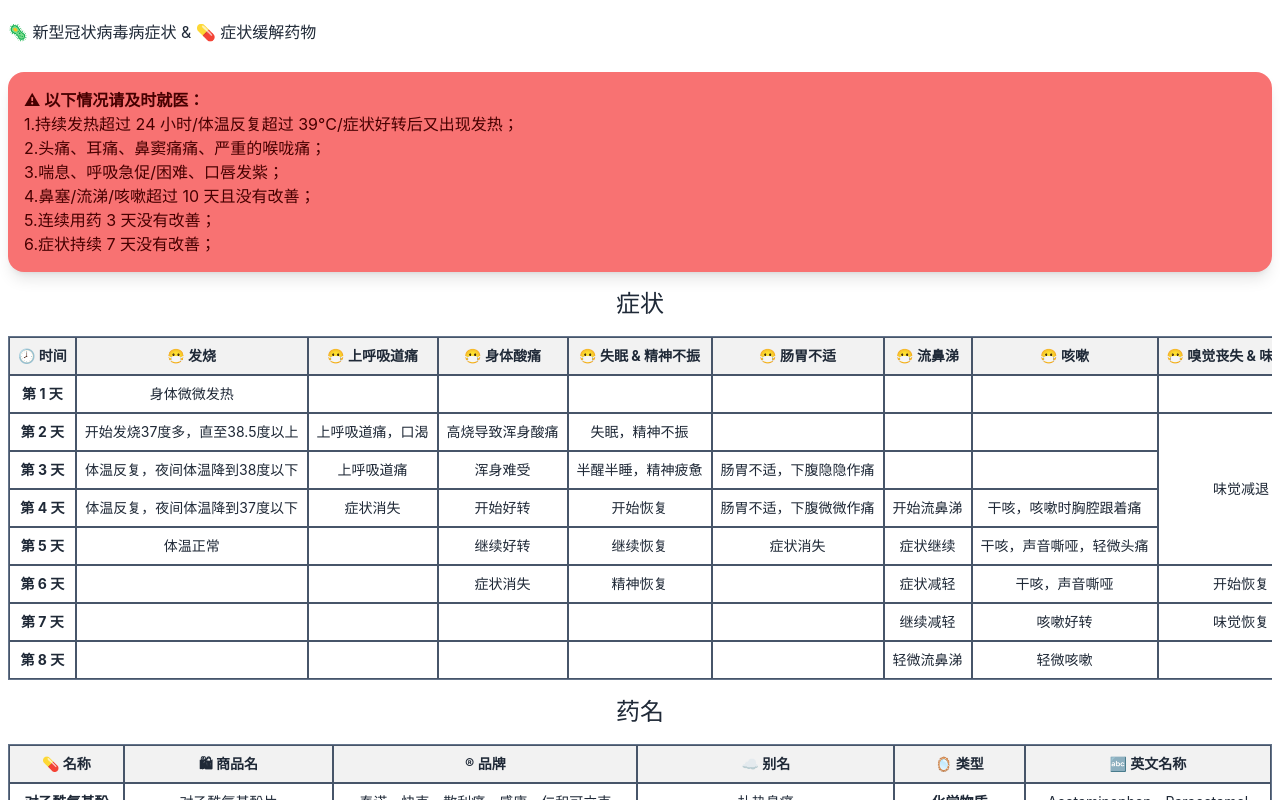
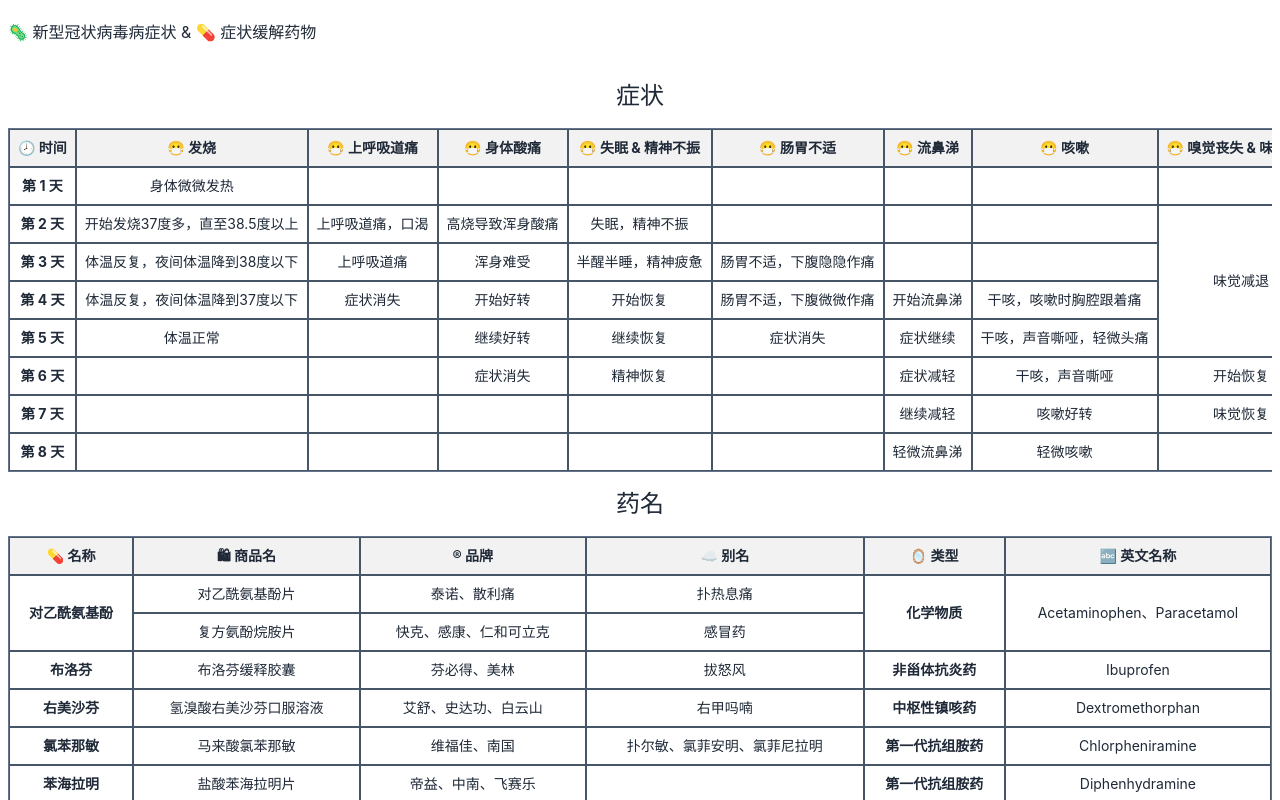
Before and after one commit to zcyc/medication-guide, a React (Vite) app: page / in a window 1280 px wide. Shown: the top 800 px of the page. Built offline with nearby package versions, Linux system fonts and the light colour scheme.

Commit message:
添加复方氨酚烷胺片

```diff
--- a/src/App.jsx
+++ b/src/App.jsx
@@ -7,21 +7,6 @@ function App() {
                 <h1 className="text-l">
                     🦠 新型冠状病毒病症状 & 💊 症状缓解药物
                 </h1>
-            </div>
-            <div className="m-2">
-                <div className="alert alert-error shadow-lg">
-                    <div>
-                <span>
-                    <h3 className="font-bold">⚠ 以下情况请及时就医：</h3>
-                    <div>1.持续发热超过 24 小时/体温反复超过 39°C/症状好转后又出现发热；</div>
-                    <div>2.头痛、耳痛、鼻窦痛痛、严重的喉咙痛；</div>
-                    <div>3.喘息、呼吸急促/困难、口唇发紫；</div>
-                    <div>4.鼻塞/流涕/咳嗽超过 10 天且没有改善；</div>
-                    <div>5.连续用药 3 天没有改善；</div>
-                    <div>6.症状持续 7 天没有改善；</div>
-                </span>
-                    </div>
-                </div>
             </div>
             <div className="text-2xl text-center m-4">症状</div>
             <div className="overflow-x-auto m-2">
@@ -155,12 +140,21 @@ function App() {
                     </thead>
                     <tbody>
                     <tr>
-                        <th className="border border-slate-600 text-center">对乙酰氨基酚</th>
+                        <th className="border border-slate-600 text-center" rowSpan="2">对乙酰氨基酚</th>
                         <td className="border border-slate-600 text-center">对乙酰氨基酚片</td>
-                        <td className="border border-slate-600 text-center">泰诺、快克、散利痛、感康、仁和可立克</td>
+                        <td className="border border-slate-600 text-center">泰诺、散利痛</td>
                         <td className="border border-slate-600 text-center">扑热息痛</td>
-                        <th className="border border-slate-600 text-center">化学物质</th>
-                        <td className="border border-slate-600 text-center">Acetaminophen、Paracetamol</td>
+                        <th className="border border-slate-600 text-center" rowSpan="2">化学物质</th>
+                        <td className="border border-slate-600 text-center" rowSpan="2">Acetaminophen、Paracetamol</td>
+
+                    </tr>
+                    <tr>
+                        {/*<th className="border border-slate-600 text-center">对乙酰氨基酚</th>*/}
+                        <td className="border border-slate-600 text-center">复方氨酚烷胺片</td>
+                        <td className="border border-slate-600 text-center">快克、感康、仁和可立克</td>
+                        <td className="border border-slate-600 text-center">感冒药</td>
+                        {/*<th className="border border-slate-600 text-center">化学物质</th>*/}
+                        {/*<td className="border border-slate-600 text-center">Acetaminophen、Paracetamol</td>*/}
 
                     </tr>
                     <tr>
@@ -609,6 +603,18 @@ function App() {
                 <p>7.吃药前看说明书，重点看注意事项和用药禁忌。</p>
                 <p>8.单独使用抗组胺药（如：苯海拉明、西替利嗪）对单纯的上呼吸道感染（如：感冒、咽炎、扁桃体炎）效果不大。</p>
             </div>
+            <div className="text-2xl text-center m-4">常见问题</div>
+
+            <span>
+                    <h3 className="font-bold">⚠ 以下情况请及时就医：</h3>
+                    <div>1.持续发热超过 24 小时/体温反复超过 39°C/症状好转后又出现发热；</div>
+                    <div>2.头痛、耳痛、鼻窦痛痛、严重的喉咙痛；</div>
+                    <div>3.喘息、呼吸急促/困难、口唇发紫；</div>
+                    <div>4.鼻塞/流涕/咳嗽超过 10 天且没有改善；</div>
+                    <div>5.连续用药 3 天没有改善；</div>
+                    <div>6.症状持续 7 天没有改善；</div>
+            </span>
+
             <footer className="footer footer-center p-10 bg-base-200 text-base-content rounded">
                 <div className="grid grid-flow-col gap-4">
                     带口罩，勤洗手，常通风，少聚集
```
